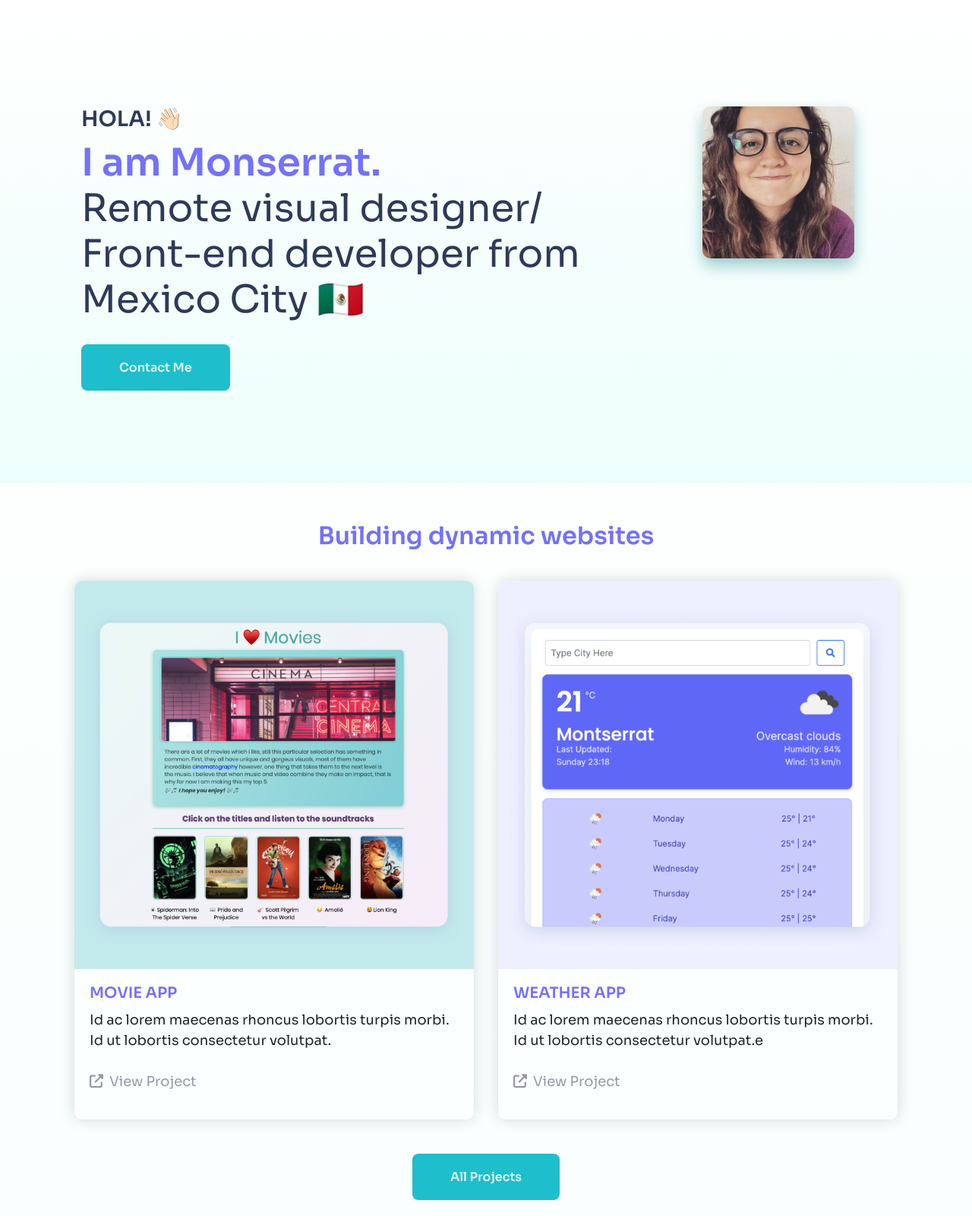
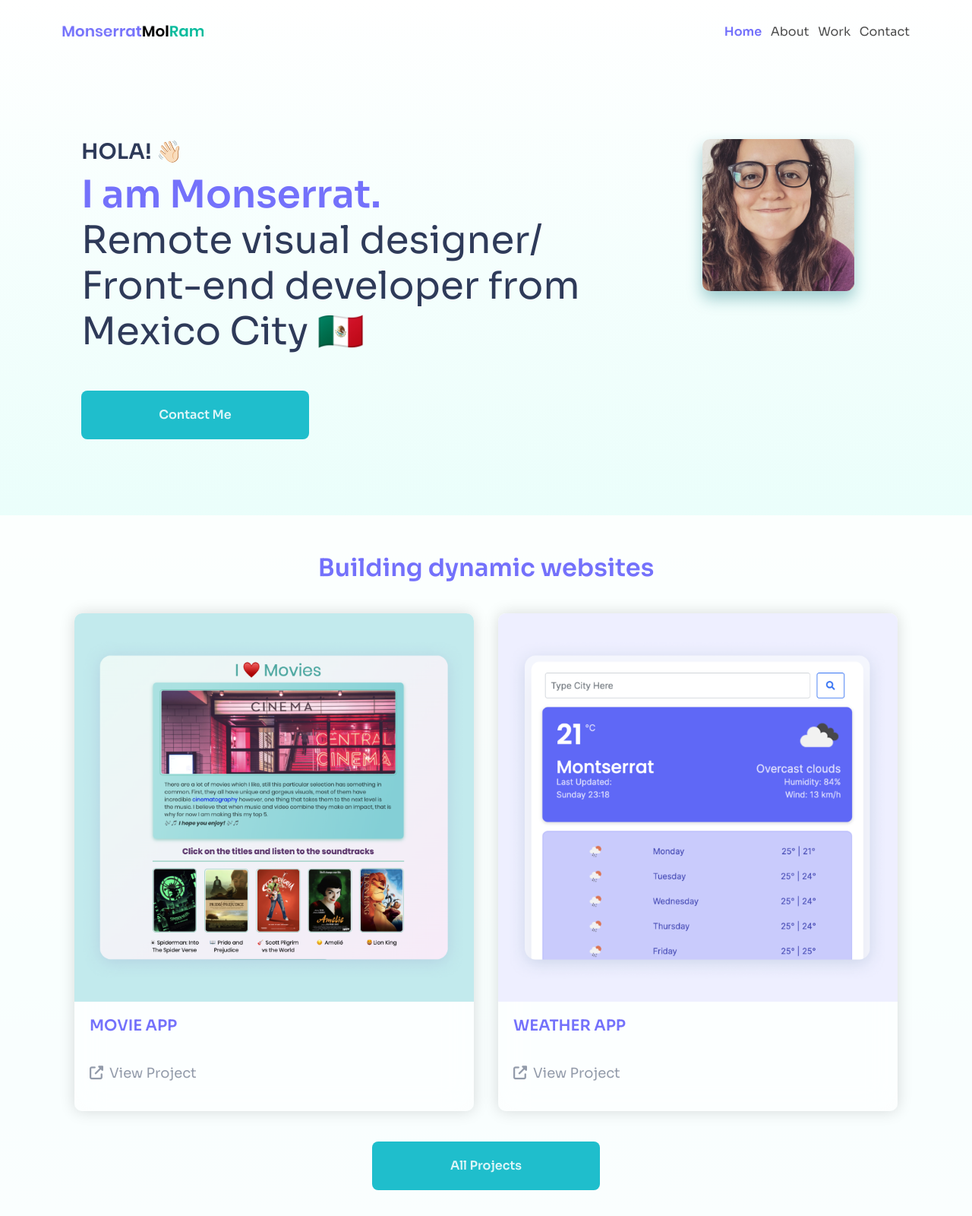
Before and after one commit to Molserram/Portfolio-project, a plain HTML site: page index.html in a window 1280 px wide. Shown: the top 1600 px of the page at 76% size. Drawn offline with nearby package versions, Linux system fonts and the light colour scheme.

Commit message:
Added Navbar

```diff
--- a/index.html
+++ b/index.html
@@ -36,6 +36,29 @@
     ></script>
   </head>
   <body>
+    <div class="container">
+      <nav class="d-flex justify-content-between">
+        <a class="navbar-brand" href="/">
+          <img
+            src="images/MMR.png"
+            class="logo d-block d-md-none"
+            alt="Logo small" />
+          <img
+            src="images/MonserratMolRam.png"
+            class="logo d-none d-md-block"
+            alt=""
+        /></a>
+
+        <ul>
+          <li class="active">
+            <a href="/" title="Homepage">Home</a>
+          </li>
+          <li><a href="/about.html" title="About Me page">About</a></li>
+          <li><a href="/work.html" title="Work page">Work</a></li>
+          <li><a href="/contact.html" title="Contact page">Contact</a></li>
+        </ul>
+      </nav>
+    </div>
     <div class="top-page-hero">
       <div class="container">
         <div class="row flex-md-row-reverse justify-content-start g-4">
@@ -52,7 +75,11 @@
               <span class="text-highlight">I am Monserrat.</span><br />
               Remote visual designer/ Front-end developer from Mexico City 🇲🇽
             </h1>
-            <a href="#" class="main-links" title="Link to Contact page">
+            <a
+              href="/contact.html"
+              class="main-links"
+              title="Link to Contact page"
+            >
               Contact Me</a
             >
           </div>
@@ -63,7 +90,7 @@
       <div class="container">
         <h2 class="mb-4 text-highlight">Building dynamic websites</h2>
         <div class="row app-projects d-flex justify-content-evenly">
-          <div class="card-deck mb-5">
+          <div class="card-deck mb-4">
             <div class="card col m-3">
               <img
                 class="card-img-top d-none d-md-block"
@@ -74,11 +101,8 @@
                 <h2 class="text-highlight d-block d-md-none">🍿</h2>
                 <h3 class="text-highlight">Movie app</h3>
                 <p>
-                  Id ac lorem maecenas rhoncus lobortis turpis morbi. Id ut
-                  lobortis consectetur volutpat.
                   <br />
-                  <br />
-                  <a href="/work.html#movies"
+                  <a href="https://bit.ly/3nfeP3u"
                     ><span><i class="fas fa-external-link-alt me-1"></i></span>
                     View Project</a
                   >
@@ -95,11 +119,8 @@
                 <h2 class="text-highlight d-block d-md-none">🌦</h2>
                 <h3 class="text-highlight">Weather app</h3>
                 <p>
-                  Id ac lorem maecenas rhoncus lobortis turpis morbi. Id ut
-                  lobortis consectetur volutpat.e
                   <br />
-                  <br />
-                  <a href="/work.html#weather"
+                  <a href="https://brave-clarke-e19f26.netlify.app/"
                     ><span><i class="fas fa-external-link-alt me-1"></i></span>
                     View Project</a
                   >
@@ -108,7 +129,11 @@
             </div>
           </div>
         </div>
-        <a href="#" class="main-links mt-5" title="Link to Contact page">
+        <a
+          href="/work.html"
+          class="main-links text-center"
+          title="Link to Contact page"
+        >
           All Projects</a
         >
       </div>
@@ -120,7 +145,7 @@
           Make visually engaging presentations
         </h2>
         <div class="row app-projects d-flex justify-content-evenly">
-          <div class="card-deck mb-5">
+          <div class="card-deck mb-4">
             <div class="card col m-3">
               <img
                 class="card-img-top d-none d-md-block"
@@ -131,9 +156,6 @@
                 <h2 class="text-highlight d-block d-md-none">🌈</h2>
                 <h3 class="text-highlight">Neon Template</h3>
                 <p>
-                  Id ac lorem maecenas rhoncus lobortis turpis morbi. Id ut
-                  lobortis consectetur volutpat.
-                  <br />
                   <br />
                   <a href="/work.html#neon"
                     ><span><i class="fas fa-external-link-alt me-1"></i></span>
@@ -152,9 +174,6 @@
                 <h2 class="text-highlight d-block d-md-none">🧠</h2>
                 <h3 class="text-highlight">Design Thinking Template</h3>
                 <p>
-                  Id ac lorem maecenas rhoncus lobortis turpis morbi. Id ut
-                  lobortis consectetur volutpat.e
-                  <br />
                   <br />
                   <a href="/work.html#design-thinking"
                     ><span><i class="fas fa-external-link-alt me-1"></i></span>
@@ -165,7 +184,7 @@
             </div>
           </div>
         </div>
-        <a href="#" class="main-links mt-5" title="Link to Contact page">
+        <a href="/work.html" class="main-links" title="Link to Contact page">
           All Projects</a
         >
       </div>
--- a/styles/portfolio.css
+++ b/styles/portfolio.css
@@ -22,6 +22,41 @@ body {
   font-family: var(--font-family);
   text-align: center;
   background: var(--background-color);
+}
+
+.logo {
+  margin-top: 8px;
+  max-height: 15px;
+}
+
+nav {
+  padding: 20px 0;
+  margin: 0 auto;
+}
+
+nav li {
+  display: inline;
+  list-style: none;
+  line-height: 42px;
+  margin-left: 8px;
+}
+
+nav ul {
+  margin: 0;
+  padding: 0;
+}
+
+nav a {
+  text-decoration: none;
+  color: rgba(0, 0, 0, 0.7);
+  transition: all 150ms ease-in-out;
+  vertical-align: middle;
+}
+
+nav a:hover,
+nav li.active a {
+  color: var(--heading-font-family);
+  font-weight: bold;
 }
 
 h1,
@@ -64,7 +99,7 @@ ul {
   max-width: 540px;
 }
 
-li {
+.text-box li {
   text-align: left;
 }
 
@@ -107,7 +142,8 @@ strong {
   background: transparent;
 }
 
-.top-page .container {
+.top-page .container,
+.top-page-hero .container {
   max-width: 1090px;
   margin: 0 auto;
 }
@@ -121,20 +157,19 @@ strong {
 }
 
 .top-page-hero {
-  padding: 140px 20px;
+  padding: 100px 20px;
   background: transparent;
   text-align: left;
-  margin: 0 auto;
-  padding: 140px 20px;
-}
-.top-page-hero .container {
-  max-width: 1090px;
   margin: 0 auto;
 }
 
 .header-columns {
   text-align: left;
   padding-right: 70px;
+}
+
+.header-columns a {
+  margin-left: 0;
 }
 
 a:hover {
@@ -148,26 +183,28 @@ a:hover {
   padding: 15px;
 }
 
-.main-links {
+.main-links,
+.secondary-links {
+  display: block;
+  margin: 0 auto;
+  text-align: center;
+  max-width: 300px;
   color: var(--neutral-color);
   background: var(--secondary-color);
   border-radius: 8px;
-  align-items: center;
   padding: 20px 50px;
   text-decoration: none;
   font-weight: 600;
 }
 
 .secondary-links {
+  display: block;
   color: var(--secondary-color);
-  background: var(--neutral-color);
+  background: transparent;
+  margin: 0 auto;
+  text-align: center;
   border: 1.5px solid;
   border-color: var(--secondary-color);
-  border-radius: 8px;
-  align-items: center;
-  padding: 20px 50px;
-  text-decoration: none;
-  font-weight: 600;
 }
 
 .hero-image {
@@ -294,3 +331,10 @@ a:hover {
     flex-flow: row wrap;
   }
 }
+
+@media (min-width: 576px) {
+  ul {
+    padding: 20px 0;
+    margin: 0 auto;
+  }
+}
```
Also changed, not shown: about.html (+25 -0 lines), contact.html (+27 -1 lines), work.html (+44 -15 lines), images/MMR.png (added), images/MolRam.png (added), images/MonMolRam.png (added), images/MonserratMolRam.png (added).
